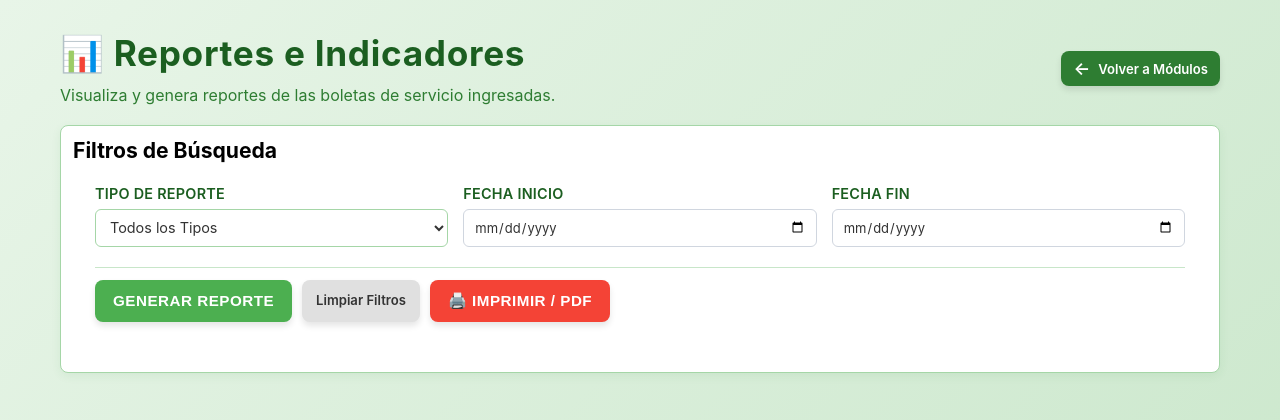
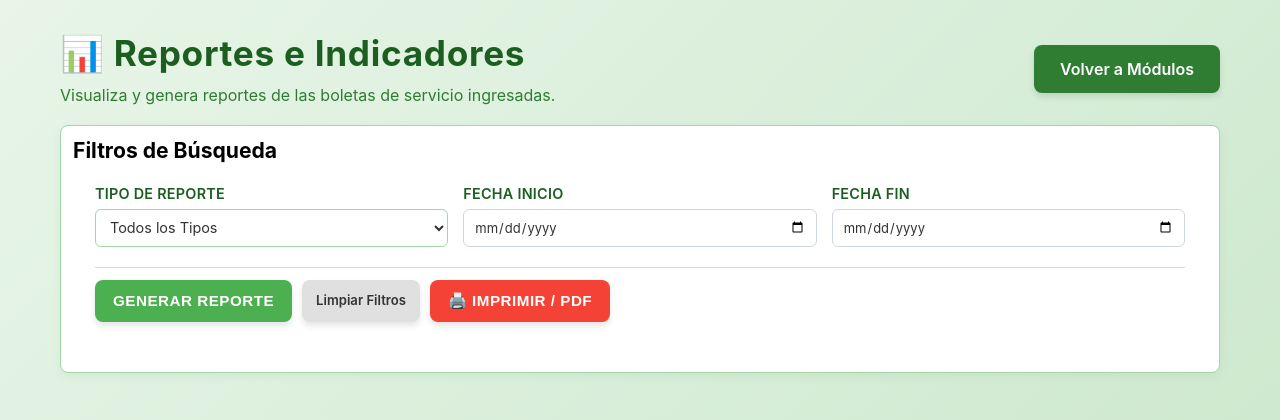
Before and after one commit to aaguilarm21/Sistema_Servicios_Agricolas, a Django app: page /reportes/ in a window 1280 px wide. Shown: the top 420 px of the page. Run offline with Django 5.2, Linux system fonts and the light colour scheme; the visitor is signed in with stand-in values (Sample User, id 1).

Commit message:
ultimos cambios

```diff
--- a/miproyecto/Frontend/static/css/modulos.css
+++ b/miproyecto/Frontend/static/css/modulos.css
@@ -174,7 +174,8 @@
   letter-spacing: 0.02em;
   transition: all 0.2s ease;
   outline: none;
-  width: auto; /* ajustar al contenido */
+  width: 100%;
+  box-sizing: border-box;
   min-height: 48px;
   white-space: normal;
   text-decoration: none;
@@ -185,12 +186,15 @@
     flex-direction: column;
     align-items: stretch;
   }
+
   .module-btn {
     width: 100%;
+    box-sizing: border-box;
     justify-content: flex-start;
     padding: 12px 14px;
     font-size: 0.95rem;
   }
+
   .modules-list {
     padding: 10px 12px;
     max-width: 100%;
@@ -198,8 +202,17 @@
 }
 
 /* Clases utilitarias para ajustar tamaño rápido */
-.modules-list.compact .module-btn { padding: 8px 10px; font-size: 0.9rem; min-height: 42px; }
-.modules-list.large   .module-btn { padding: 14px 18px; font-size: 1.05rem; min-height: 56px; }
+.modules-list.compact .module-btn {
+  padding: 8px 10px;
+  font-size: 0.9rem;
+  min-height: 42px;
+}
+
+.modules-list.large .module-btn {
+  padding: 14px 18px;
+  font-size: 1.05rem;
+  min-height: 56px;
+}
 
 .module-btn .icon {
   font-size: 1.25em;
@@ -1181,17 +1194,17 @@
 }
 
 .btn-volver {
-  display: inline-flex;
+  display: flex;
+  justify-content: center;
   align-items: center;
-  gap: 8px;
   background: #2e7d32;
   color: #ffffff;
   text-decoration: none;
   font-weight: 600;
   border-radius: 8px;
-  padding: 10px 16px;
+  padding: 12px 24px;
   border: 2px solid transparent;
-  font-size: 0.95rem;
+  font-size: 1rem;
   transition: all 0.2s ease;
   box-shadow: 0 4px 6px rgba(0, 0, 0, 0.1);
   white-space: nowrap;
@@ -1201,11 +1214,6 @@
   background: #1b5e20;
   transform: translateY(-2px);
   box-shadow: 0 6px 12px rgba(0, 0, 0, 0.15);
-}
-
-.btn-volver::before {
-  content: '←';
-  font-size: 1.1rem;
 }
 
 /* ==================== CATÁLOGOS AUXILIARES - LAYOUT DOS PANELES ==================== */
--- a/miproyecto/Frontend/static/css/registros.css
+++ b/miproyecto/Frontend/static/css/registros.css
@@ -247,18 +247,19 @@ button {
 }
 
 .btn-volver {
-    display: inline-flex;
+    display: flex;
+    justify-content: center;
     align-items: center;
-    gap: 8px;
     background: #2e7d32;
     color: #ffffff;
     text-decoration: none;
     font-weight: 600;
     border-radius: 8px;
-    padding: 10px 16px;
+    padding: 12px 24px;
     border: 2px solid transparent;
-    font-size: 0.95rem;
+    font-size: 1rem;
     transition: all 0.2s ease;
+    box-shadow: 0 4px 6px rgba(0, 0, 0, 0.1);
 }
 
 .btn-volver:hover {
@@ -291,9 +292,8 @@ button {
 
     .btn-volver {
         align-self: stretch;
-        justify-content: center;
-        padding: 10px 12px;
-        font-size: 0.85rem;
+        padding: 12px 16px;
+        font-size: 0.9rem;
     }
 
     form {
--- a/miproyecto/Frontend/templates/operacion.html
+++ b/miproyecto/Frontend/templates/operacion.html
@@ -29,7 +29,6 @@
       .btn-primary:hover { background: #388e3c; transform: translateY(-2px); box-shadow: 0 6px 12px rgba(0, 0, 0, 0.15); }
       .btn-secondary { background: #e0e0e0; color: #333; }
       .btn-secondary:hover { background: #bdbdbd; transform: translateY(-2px); box-shadow: 0 6px 12px rgba(0, 0, 0, 0.15); }
-      .btn-volver { padding: 5px 10px !important; font-size: 0.82rem !important; }
   </style>
 </head>
 <body>
--- a/miproyecto/Frontend/templates/reportes.html
+++ b/miproyecto/Frontend/templates/reportes.html
@@ -58,7 +58,6 @@
           transform: translateY(-2px);
           box-shadow: 0 6px 12px rgba(0, 0, 0, 0.15);
       }
-      .btn-volver { padding: 5px 10px !important; font-size: 0.82rem !important; }
       .records-list { display: grid; gap: 1rem; }
       .record-card { border: 1px solid #ddd; border-radius: 8px; padding: 14px; background: #fff; box-shadow: 0 1px 3px rgba(0,0,0,.06); }
       .record-grid { display: grid; grid-template-columns: repeat(auto-fit, minmax(220px, 1fr)); gap: 10px; }
```
